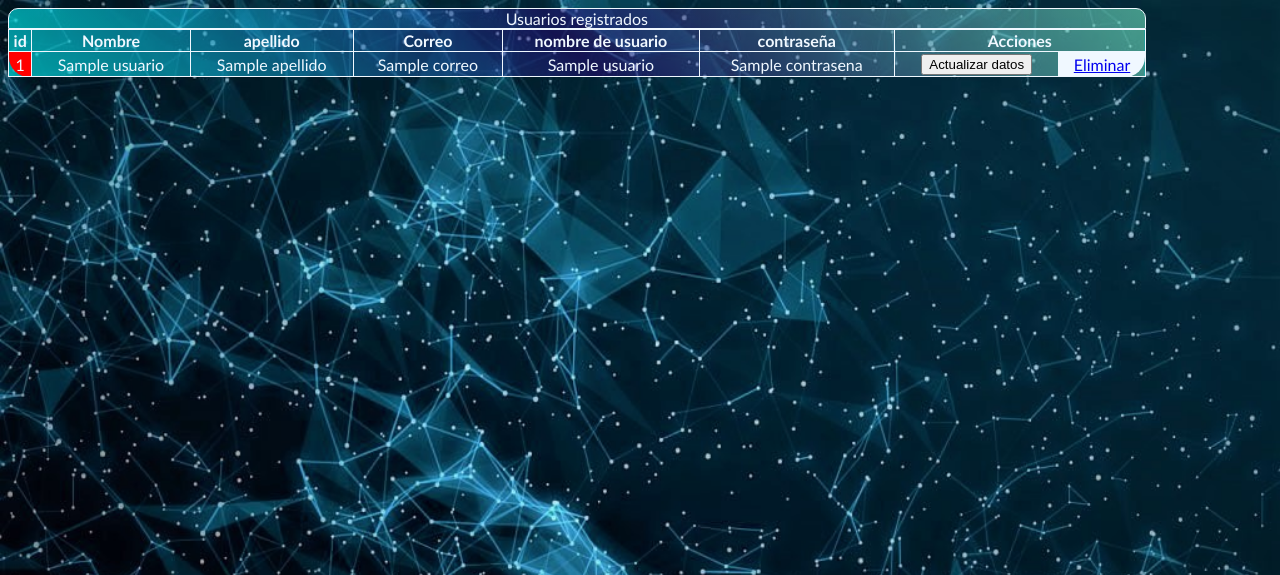
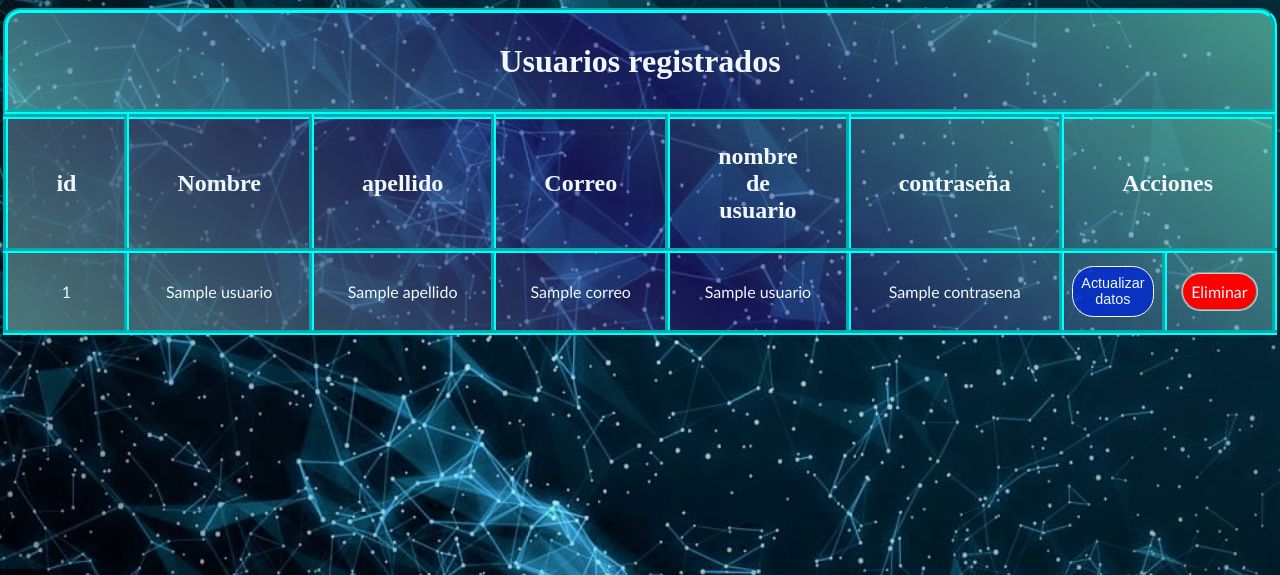
Before and after one commit to Emanuel1102/Aplicacion-con-python, a Flask app: page /accedido in a window 1280 px wide. Shown: the top 575 px of the page. Run offline with Flask 2, Linux system fonts and the light colour scheme; a database or web service that is not in the repository returns one stand-in record (values such as "Sample title").

Commit message:
estilos_3

```diff
--- a/static/index.css
+++ b/static/index.css
@@ -26,8 +26,6 @@ video{
     z-index: 10;
     width: 50%;
     height: 50%;
-    /* position: relative; */
-    /* top: 0%; */
 }
 
 .form-register, .form-login{
--- a/static/usuariosRegistrados.css
+++ b/static/usuariosRegistrados.css
@@ -4,41 +4,102 @@ html{
     background-size: cover;
 }
 
+body{
+    display: flex;
+    justify-content: center;
+}
+
 table, caption, th, td{
-    border: 1px solid aliceblue;
+    border: 5px groove aqua;
 }
 
 table{
     color: aliceblue;
-    background-image:  linear-gradient(40deg, rgba(0, 255, 255, 0.596),rgba(47, 0, 128, 0.413), rgba(127, 255, 212, 0.526));
+    background-image:  linear-gradient(40deg, rgb(75, 119, 119),rgba(47, 0, 128, 0.413), rgba(127, 255, 212, 0.526));
     width: 90%;
     border-collapse: collapse;
     font-family: 'Trebuchet MS', 'Lucida Sans Unicode', 'Lucida Grande', 'Lucida Sans', Arial, sans-serif;
+}
+
+caption{
+    background-image:  linear-gradient(40deg, rgba(112, 207, 207, 0.596),rgba(47, 0, 128, 0.413), rgba(127, 255, 212, 0.526));
+    border-top-left-radius:  18px;
+    border-top-right-radius: 18px;
+    line-height: 3em;
+    font-family: serif;
+    font-weight: bold;
+    font-size: 2em;
 
 }
 
-caption{
-    background-image:  linear-gradient(40deg, rgba(0, 255, 255, 0.596),rgba(47, 0, 128, 0.413), rgba(127, 255, 212, 0.526));
-    border-top-left-radius: 10px;
-    border-top-right-radius: 10px;
+th{
+    font-family: serif;
+    font-weight: bolder;
+    font-size:  x-large;
+    text-align: center;
+    padding: 1em 2em;
+}
+
+
+
+td{
+    text-align: center;
+    padding: .8em 2em;
+}
+
+td:hover{
+    background-color: rgba(173, 216, 230, 0.765);
+    color: darkblue;
+}
+
+
+
+.fila:hover{
+    background-color: rgba(173, 216, 230, 0.407);
+    transition: .2s;
+}
+
+.boton-ventana{
+    border: 1px groove rgb(250, 250, 250);
+    padding: .6em;
+    border-radius: 1.5em;
+    background-color: rgba(0, 42, 212, 0.805);
+    color: aliceblue;
+    font-size: .9em;
+    /* border: none; */
+}
+
+.boton-ventana:hover{
+    outline: 2px groove rgb(0, 0, 0);
+    cursor: pointer;
+}
+
+.boton-ventana:active{
+    color: darkblue;
+    background-color: lightblue;
 
 }
 
-th, td{
-    text-align: center;
-    margin: 0%;
-    width: auto;
+.celda-actualizar{
+    padding: .8em .5em;
 }
 
-.fila:last-of-type{
+.celda-eliminar{
+    padding: .8em 1em;
+}
 
-    .esquina-inferior-derecha{
-        border-bottom-right-radius: 20px;
-        background-color: aliceblue;
-    }
+.boton-eliminar{
+    text-decoration: none;
+    color: aliceblue;
+    padding: .5em;
+    background-color: red;
+    border-radius: 1.5em;
+    color: aliceblue;
+    outline: 2px groove rgba(255, 255, 255, 0.689);
 
-    .esquina-inferior-izquierda{
-        border-bottom-left-radius: 20px;
-        background-color: red;
-    }
+
 }
+
+.boton-eliminar:hover{
+    outline: 2px groove rgba(0, 0, 0, 0.689);
+}
--- a/static/usuariosRegistrados.js
+++ b/static/usuariosRegistrados.js
@@ -1,4 +1,4 @@
-document.querySelectorAll(".boton").forEach(function(boton){
+document.querySelectorAll(".boton-ventana").forEach(function(boton){
     boton.addEventListener("click", function(){
         this.nextElementSibling.showModal()
     })
--- a/templates/usuariosRegistrados.html
+++ b/templates/usuariosRegistrados.html
@@ -24,14 +24,14 @@
         <tbody>
             {% for usuario in usuarios %}
             <tr class="fila">
-                <td class="esquina-inferior-izquierda">{{usuario._id}}</td>
+                <td>{{usuario._id}}</td>
                 <td>{{usuario.nombre}}</td>
                 <td>{{usuario.apellido}}</td>
                 <td>{{usuario.correo}}</td>
                 <td>{{usuario.nom_usuario}}</td>
                 <td>{{usuario.contrasena}}</td>
-                <td>
-                    <button class="boton">Actualizar datos</button>
+                <td class="celda-actualizar">
+                    <button class="boton-ventana">Actualizar datos</button>
                     <dialog class="ventana">
                         <form action="/actualizar/{{usuario.nom_usuario}}" method="post">
                             <label for="nombre">Nombre</label>
@@ -49,13 +49,13 @@
                             <label for="contraseña">Contraseña</label>
                             <input type="text" name="contraseña-a-actualizar" id="contraseña" value="{{usuario.contrasena}}">
                             <br>
-                            <input type="submit" value="Actualizar">
+                            <input type="submit" value="Actualizar" class="boton-actualizar">
                         </form>
-                        <button>Cancelar</button>
+                        <button class="boton-cancelar">Cancelar</button>
                     </dialog>
                 </td>
-                <td class="esquina-inferior-derecha">
-                    <a href="{{url_for("eliminar", nombre_usuario=usuario.nom_usuario)}}">Eliminar</a>
+                <td class="celda-eliminar">
+                    <a href="{{url_for("eliminar", nombre_usuario=usuario.nom_usuario)}}" class="boton-eliminar">Eliminar</a>
                 </td>
 
             </tr>
```
